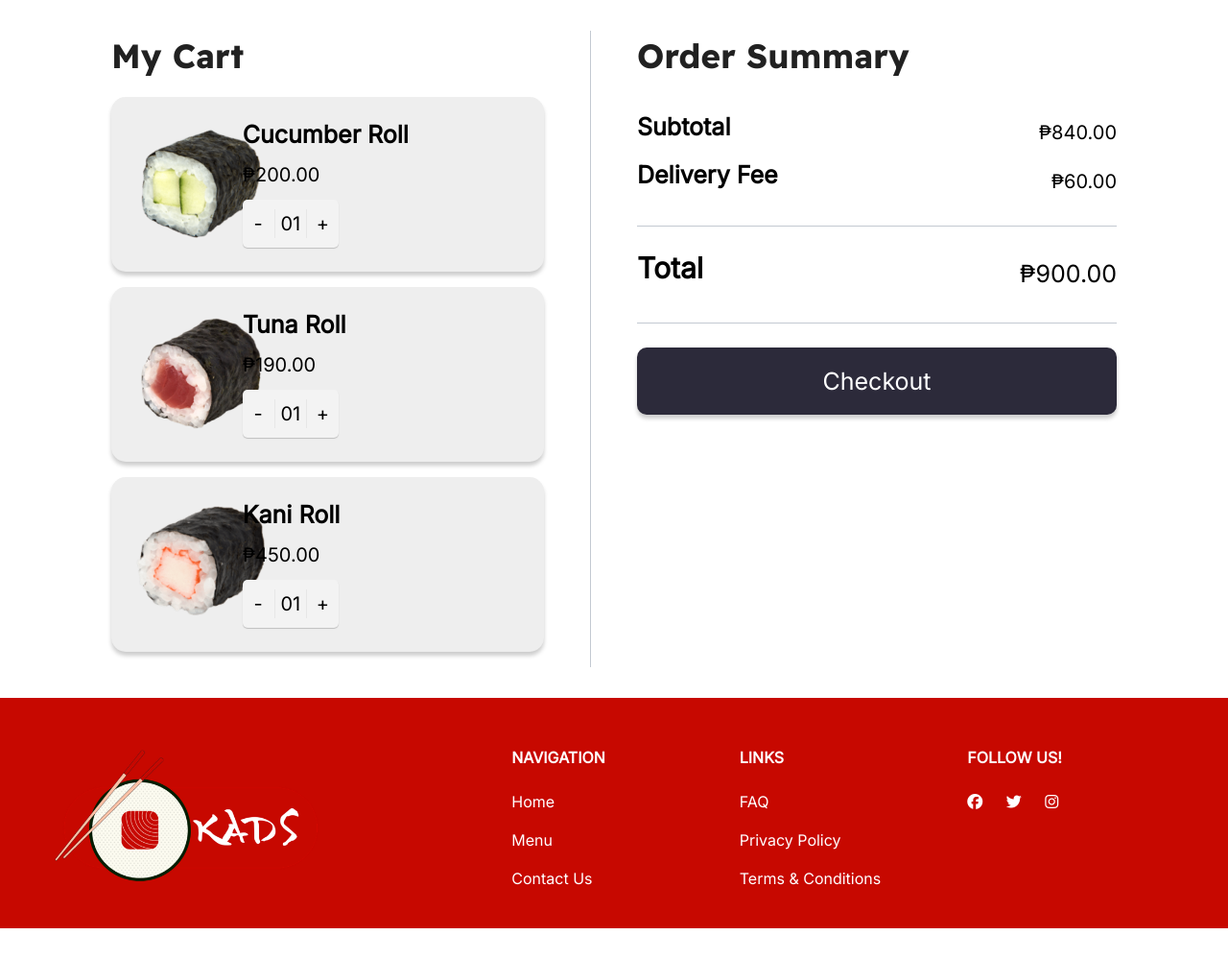
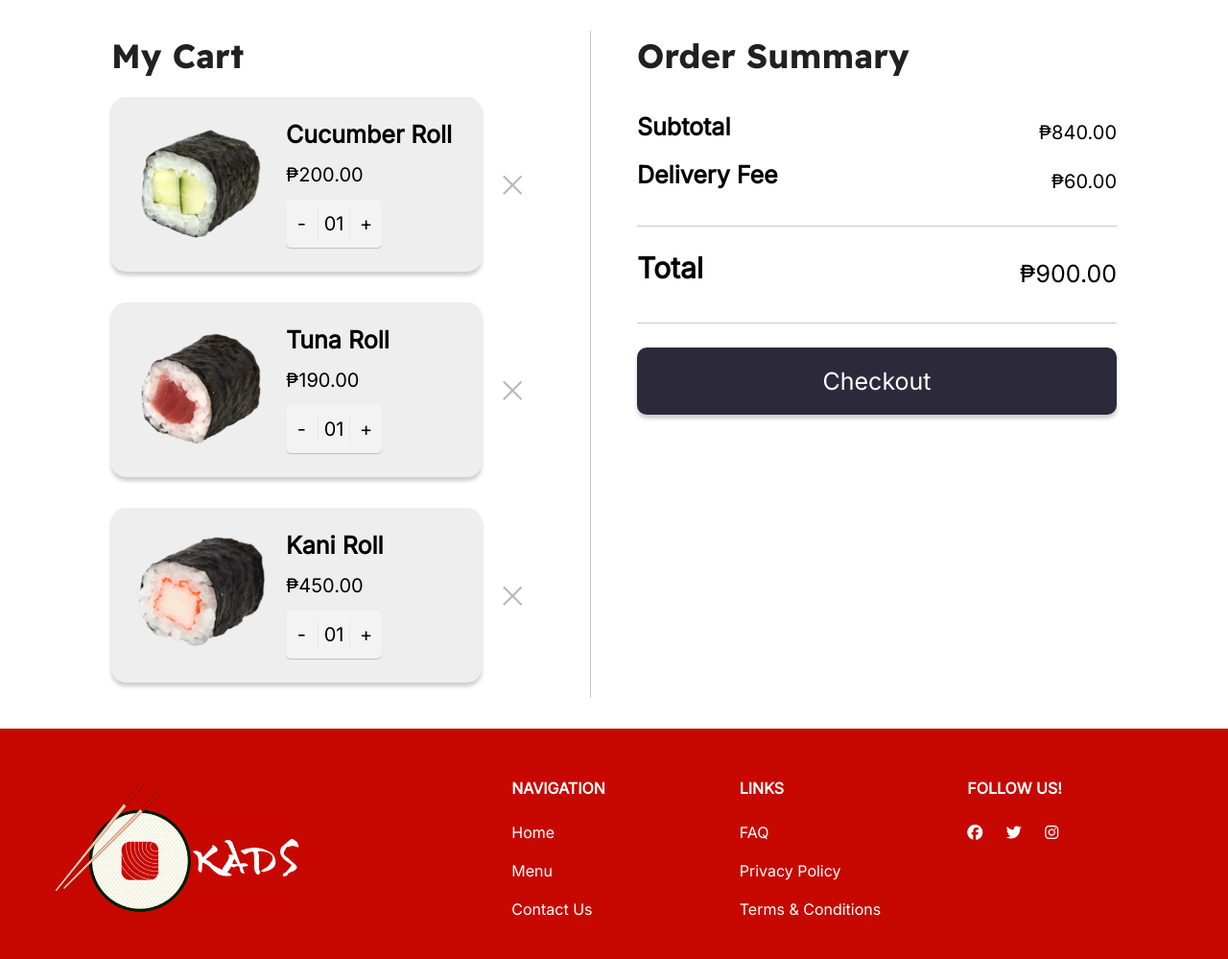
Before and after one commit to alvydepositar/KADS, a PHP site: page /cart.php in a window 1280 px wide. Shown: the part 91-1090 px from the top of the page at 96% size. Before the commit the page ends 1058 px from the top, so only its background shows below. Run offline with PHP 8.4, Linux system fonts and the light colour scheme; some libraries are stand-ins or nearby versions.

Commit message:
order progress and cart.php delete
order progress in orderhistory.php
delete button for food items in cart.php

Co-Authored-By: aviaviaviborabora <81520364+aviaviaviborabora@users.noreply.github.com>

```diff
--- a/cart.php
+++ b/cart.php
@@ -33,12 +33,15 @@
             <!-- cart -->
             <div class="left-side">
                 <p>My Cart</p>
+
                 <!-- item -->
-                <div class="food-item">
-                    <div class="food-img">
+                <div class="d-flex">
+                    <div class="food-item-1 w-100">
+                        <div class="d-flex align-items-center">
+                            <div class="food-img flex-shrink-0">
                                 <img src="products/cucumber-roll.png" alt="food image">
                             </div>
-                    <div class="food-content">
+                            <div class="food-content flex-grow-1 ms-3">
                                 <h2 class="food-name">Cucumber Roll</h2>
                                 <!-- price should add up everytime the quantity goes up.
                                 for example, the original price of cucumber roll is 100
@@ -52,14 +55,30 @@
                                 </div>
                             </div>
                         </div>
+                    </div>
+                    <div class="p-2 flex-shrink-1">
+                        <div class="d-flex align-content-center flex-wrap h-100">
+                            <button class="del-btn btn h-100">
+                                <a href="" class="x-unicode">&#128937;</a>
+                            </button>
+                        </div>
+                    </div>
+                </div>
                 <!-- end of item -->
+
                 <!-- item -->
-                <div class="food-item">
-                    <div class="food-img">
+                <div class="d-flex">
+                    <div class="food-item-1 w-100">
+                        <div class="d-flex align-items-center">
+                            <div class="food-img flex-shrink-0">
                                 <img src="products/tuna-roll.png" alt="food image">
                             </div>
-                    <div class="food-content">
+                            <div class="food-content flex-grow-1 ms-3">
                                 <h2 class="food-name">Tuna Roll</h2>
+                                <!-- price should add up everytime the quantity goes up.
+                                for example, the original price of cucumber roll is 100
+                                but the user ordered 2 of it. the total price of cucumber
+                                roll should reflect on the food price-->
                                 <h3 class="food-price">₱190.00</h3>
                                 <div class="quantity">
                                     <span class="decrement">-</span>
@@ -68,19 +87,44 @@
                                 </div>
                             </div>
                         </div>
+                    </div>
+                    <div class="p-2 flex-shrink-1">
+                        <div class="d-flex align-content-center flex-wrap h-100">
+                            <button class="del-btn btn h-100">
+                                <a href="" class="x-unicode">&#128937;</a>
+                            </button>
+                        </div>
+                    </div>
+                </div>
                 <!-- end of item -->
+
                 <!-- item -->
-                <div class="food-item">
-                    <div class="food-img">
+                <div class="d-flex">
+                    <div class="food-item-1 w-100">
+                        <div class="d-flex align-items-center">
+                            <div class="food-img flex-shrink-0">
                                 <img src="products/kani-roll.png" alt="food image">
                             </div>
-                    <div class="food-content">
+                            <div class="food-content flex-grow-1 ms-3">
                                 <h2 class="food-name">Kani Roll</h2>
+                                <!-- price should add up everytime the quantity goes up.
+                                for example, the original price of cucumber roll is 100
+                                but the user ordered 2 of it. the total price of cucumber
+                                roll should reflect on the food price-->
                                 <h3 class="food-price">₱450.00</h3>
                                 <div class="quantity">
                                     <span class="decrement">-</span>
                                     <span class="intnum">01</span>
                                     <span class="increment">+</span>
+                                </div>
+                            </div>
+                        </div>
+                    </div>
+                    <div class="p-2 flex-shrink-1">
+                        <div class="d-flex align-content-center flex-wrap h-100">
+                            <button class="del-btn btn h-100">
+                                <a href="" class="x-unicode">&#128937;</a>
+                            </button>
                         </div>
                     </div>
                 </div>
@@ -112,7 +156,7 @@
                 <div class="hline"></div>
 
                 <div class="checkout-btn">
-                    <a href="#">
+                    <a href="placeorder.php">
                         <button class="checkout">Checkout</button>
                     </a>
                 </div>
--- a/css/cart.css
+++ b/css/cart.css
@@ -41,7 +41,17 @@ body {
 }
 
 .food-item {
-    overflow: hidden;
+    /*overflow: hidden;*/
+    background: #EEEEEE;
+    box-shadow: 0px 4px 4px rgba(0, 0, 0, 0.2);
+    border-radius: 15px;
+    color: #000;
+    margin: 1rem 0;
+    animation: fadeIn 2s;
+}
+
+.food-item-1 {
+    /*overflow: hidden;*/
     background: #EEEEEE;
     box-shadow: 0px 4px 4px rgba(0, 0, 0, 0.2);
     border-radius: 15px;
@@ -91,6 +101,13 @@ body {
     .food-item {
         display: grid;
         grid-template-columns: 25% auto;
+        align-items: center;
+        padding: 1rem;
+        column-gap: 1rem;
+    }
+
+    .food-item-1 {
+        display: grid;
         align-items: center;
         padding: 1rem;
         column-gap: 1rem;
@@ -261,3 +278,14 @@ body {
     cursor: pointer;
     background-color: #c70800;
 }
+
+/********/
+
+.x-unicode {
+    color: #b7b7b7;
+    font-size:40px;
+}
+
+.x-unicode:hover, .x-unicode:focus {
+    color: #c70800;
+}
--- a/header-user.html
+++ b/header-user.html
@@ -37,7 +37,7 @@
                           </a></td>
                           <td class="rowspace"></td>
                           <td rowspan="2">
-                            <a class="nav-link" href="placeorder.php">
+                            <a class="nav-link" href="cart.php">
                               <img class="cart" src="images/cart-vector-1.png" alt="cart" height="25" width="25"/>
                             </a>
                           </td>
--- a/placeorder.php
+++ b/placeorder.php
@@ -79,8 +79,9 @@
                   <label class="form-check-label" for="defaultCheck1">
                     Create an account for later</label>
                 </div>
-
-                <button type="submit" class="btn-submit">Place Order</button>
+                <a href="orderhistory.php">
+                  <button type="submit" class="btn-submit">Place Order</button>
+                </a>
               </form>
             </div>
 
```
Also changed, not shown: css/orderhistory.css (+26 -0 lines), orderhistory.php (+18 -3 lines). Lines whose indentation alone changed are shown as unchanged.
